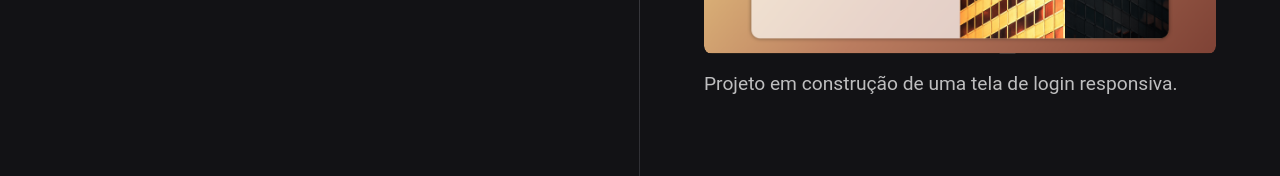
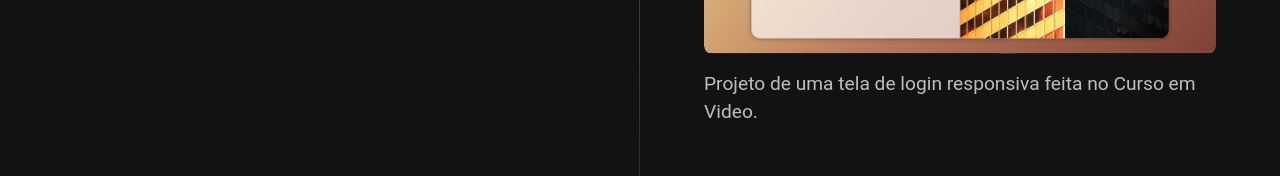
Before and after one commit to fmota-dev/projeto-nlw, a plain HTML site: page index.html in a window 1280 px wide and 1628 px high. Shown: the part 1374-1550 px from the top of the page. Drawn offline with Linux system fonts and the light colour scheme.

Commit message:
Update index.html

```diff
--- a/index.html
+++ b/index.html
@@ -80,7 +80,7 @@
         <div>
           <img src="assets/login.PNG" alt="Prévia do projeto tela de login" />
         </div>
-        <p>Projeto em construção de uma tela de login responsiva.</p>
+        <p>Projeto de uma tela de login responsiva feita no Curso em Video.</p>
       </a>
     </nav>
   </body>
```
